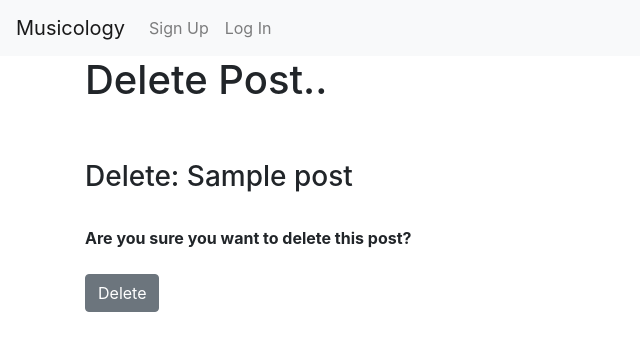
After one commit to kelseyn12/Musicology, a Django app: page /post/1/remove in a window 1280 px wide. The commit adds this page. Shown: the top 351 px of the page, without its empty margins (0-640 px from the left). Run offline with Django 4.2, Linux system fonts and the light colour scheme; tables that the repository leaves empty hold one stand-in row (values such as "Sample post"); some libraries are stand-ins or nearby versions.

Commit message:
added an edit and delete button for authenticated user

```diff
--- a/blog/models.py
+++ b/blog/models.py
@@ -1,5 +1,8 @@
 from django.db import models
+from django.urls import reverse
 from django.contrib.auth.models import User
+
+
 
 # Create your models here.
 class Post(models.Model):
@@ -9,6 +12,9 @@ class Post(models.Model):
     body = models.TextField()
     date_added = models.DateTimeField(auto_now_add=True)
     user = models.ForeignKey(User, on_delete=models.CASCADE)
+
+    def get_absolute_url(self):
+        return reverse('frontpage')
 
     class Meta:
         ordering = ['-date_added']
@@ -20,5 +26,6 @@ class Comment(models.Model):
     body = models.TextField()
     date_added = models.DateTimeField(auto_now_add=True)
 
+
     class Meta:
         ordering = ('-date_added',)
--- /dev/null
+++ b/blog/templates/delete_post.html
@@ -0,0 +1,17 @@
+{% extends 'base.html' %}
+{% block title %} Delete Blog Post {% endblock %}
+{% block content %}
+
+<h1>Delete Post..</h1>
+<br/><br/>
+<h3>Delete: {{ post.title }}</h3>
+<br />
+<div class="form-group">
+    <form method="POST">
+        {% csrf_token %}
+        <strong>Are you sure you want to delete this post?</strong><br /><br />
+        <button class="btn btn-secondary">Delete</button>
+    </form>
+</div>
+
+{% endblock %}
--- a/blog/views.py
+++ b/blog/views.py
@@ -1,9 +1,12 @@
 from django.shortcuts import render,redirect
 from .models import Comment, Post
 from .forms import CommentForm
+from django.views.generic.edit import UpdateView, DeleteView
 from django.contrib.auth.decorators import login_required
 from django.contrib.auth import login
 from django.contrib.auth.forms import UserCreationForm
+from django.urls import reverse_lazy
+
 
 # Create your views here.
 
@@ -31,6 +34,7 @@ def frontpage(request):
 
 def about(request):
     return render(request, 'about.html')
+
 @login_required
 def post_detail(request, slug):
     post = Post.objects.get(slug=slug)
@@ -48,3 +52,13 @@ def post_detail(request, slug):
         form = CommentForm()
 
     return render(request, 'blog/post_detail.html', {'post': post, 'form': form})
+
+class UpdatePostView(UpdateView):
+    model = Post
+    template_name = 'update_post.html'
+    fields = ('title', 'slug', 'intro', 'body',)
+
+class DeletePostView(DeleteView):
+    model = Post
+    template_name = 'delete_post.html'
+    success_url = reverse_lazy('frontpage')
--- a/musicology/settings.py
+++ b/musicology/settings.py
@@ -38,6 +38,7 @@ INSTALLED_APPS = [
     'django.contrib.messages',
     'django.contrib.staticfiles',
     'blog',
+    'crispy_forms',
 ]
 
 MIDDLEWARE = [
@@ -126,3 +127,5 @@ DEFAULT_AUTO_FIELD = 'django.db.models.BigAutoField'
 LOGIN_REDIRECT_URL = '/about/'
 
 LOGOUT_REDIRECT_URL = '/'
+
+CRISPY_TEMPLATE_PACK = 'bootstrap4'
--- a/musicology/urls.py
+++ b/musicology/urls.py
@@ -13,9 +13,10 @@ Including another URLconf
     1. Import the include() function: from django.urls import include, path
     2. Add a URL to urlpatterns:  path('blog/', include('blog.urls'))
 """
+
 from django.contrib import admin
 from django.urls import path, include
-from blog.views import frontpage, post_detail, about
+from blog.views import UpdatePostView, DeletePostView, frontpage, post_detail, about
 from blog import views
 
 urlpatterns = [
@@ -25,5 +26,8 @@ urlpatterns = [
     path('about/', about, name='about'),
     path('<slug:slug>/', post_detail, name='post_detail'),
     path('accounts/signup/', views.signup, name='signup'),
+    path('post/edit/<int:pk>', UpdatePostView.as_view(), name='update_post'),
+    path('post/<int:pk>/remove', DeletePostView.as_view(), name='delete_post'),
+
 
 ]
```
Also changed, not shown: blog/templates/blog/post_detail.html (+12 -3 lines), blog/templates/update_post.html (added, +16 -0 lines).
